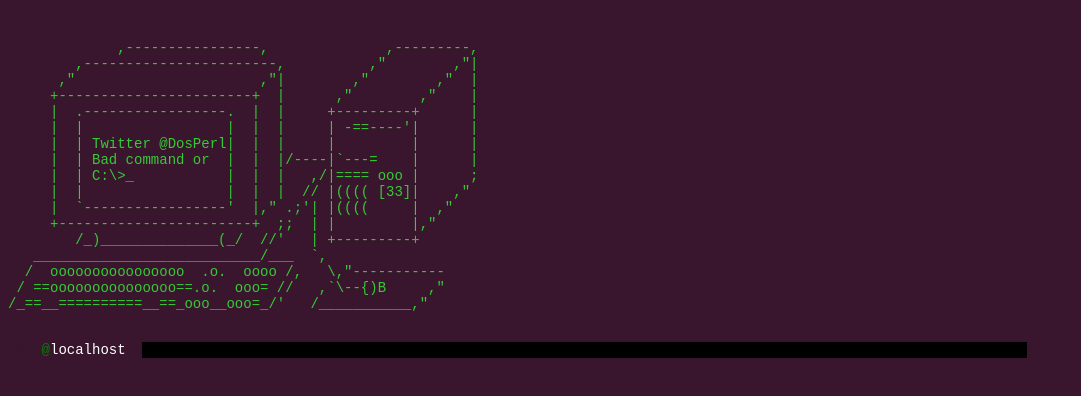
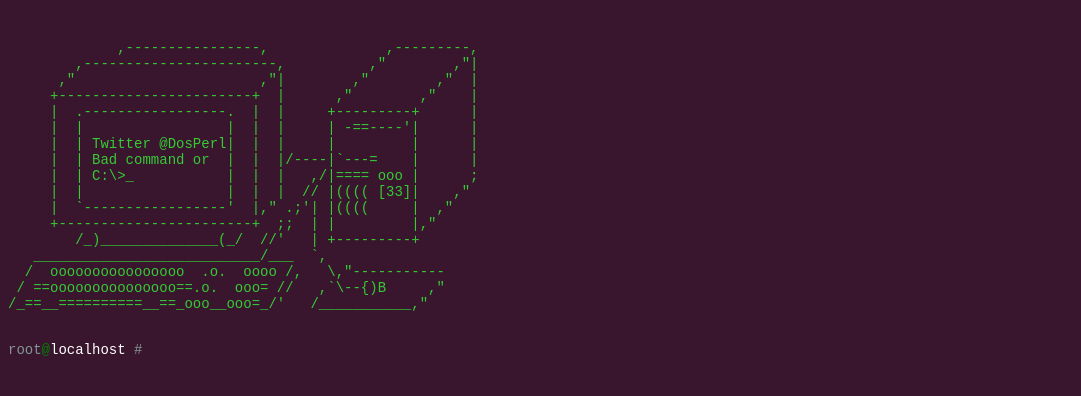
Before and after one commit to CCrashBandicot/ccrashbandicot.github.io, a plain HTML site: page index.html in a window 1280 px wide. Shown: the whole page, without its empty margins (0-1081 px from the left). Drawn offline with Linux system fonts and the light colour scheme.

Commit message:
Update index.html

```diff
--- a/index.html
+++ b/index.html
@@ -21,12 +21,12 @@
 
 #sh {
  display: inline;
- color: #39162E;
+ color: #839496;
 }
 
 input {
  border: 0px solid;
- background: black;
+ background-color: #39162E;
  color: #839496;
  width: 70%;
  font-family: "Courier New", Courier, monospace;
```
